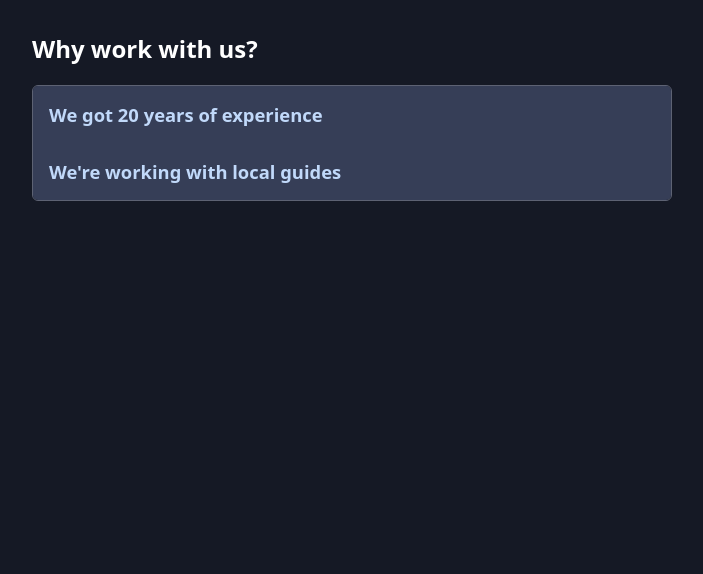
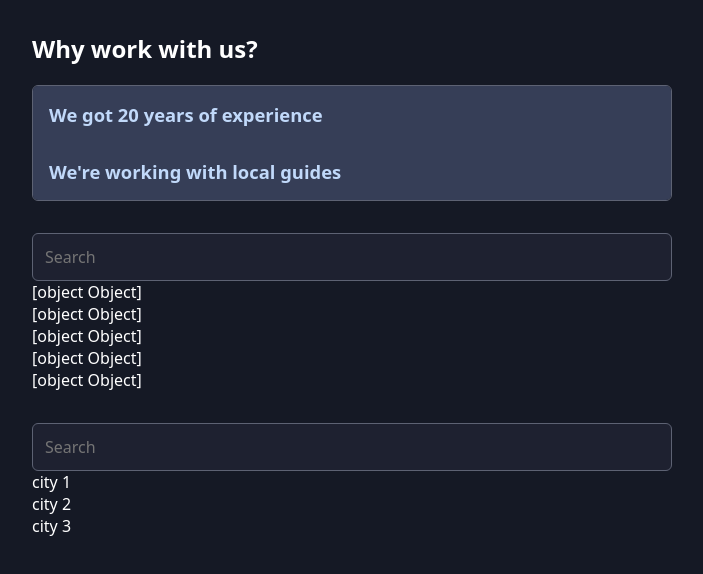
Before and after one commit to colson0x1/react-patterns, a React (Vite) app: page / in a window 1280 px wide. Shown: the top 574 px of the page, without its empty margins (288-991 px from the left). Built offline with nearby package versions, Linux system fonts and the light colour scheme.

Commit message:
render props pattern: searchable list

```diff
--- a/src/App.jsx
+++ b/src/App.jsx
@@ -23,7 +23,74 @@
  * Example: Accordion (Accordion & AccordionItem)
  */
 
+/* @ Render Props Pattern */
+/*
+ * The core idea behind this Render Props pattern is that, we pass a function
+ * as a value for the children prop or actually for any prop but it's most
+ * commonly done for the children prop.
+ * So the idea is that we have one component that defines some function,
+ * which important, must return something renderable. So a function in a
+ * component where that function in the component then returns something
+ * renderable and it's then this function which is passed as a value for
+ * the children prop.
+ * So between those component tags to another component i.e component two, and
+ * that component then returns the result of calling that received function
+ * which is why this function must return something renderable.
+ *
+ * Example:
+ * Reusable SearchableList Component, which should be a component
+ * that displays a search input field and contains the logic for searching
+ * through the items that are passed to that list.
+ * And the idea is that this component can be used on different kinds of data,
+ * and very important, that this component is all about containing that search
+ * logic, but not really about controlling how the items should be rendered.
+ * So we wanna build a component that contains a lot of logic, possibly
+ * also some complex logic, but that's not really involved too much with
+ * rendering the items that are searchable.
+ * And that's a usecase where render props can help us!
+ */
+
 import Accordion from './components/Accordion/Accordion';
+import SearchableList from './components/SearchableList/SearchableList';
+
+import savannaImg from './assets/african-savanna.jpg';
+import amazonImg from './assets/amazon-river.jpg';
+import caribbeanImg from './assets/caribbean-beach.jpg';
+import desertImg from './assets/desert-dunes.jpg';
+import forestImg from './assets/forest-waterfall.jpg';
+
+const PLACES = [
+  {
+    id: 'african-savanna',
+    image: savannaImg,
+    title: 'African Savanna',
+    description: 'Experience the beauty of nature.',
+  },
+  {
+    id: 'amazon-river',
+    image: amazonImg,
+    title: 'Amazon River',
+    description: 'Get to know the largest river in the world.',
+  },
+  {
+    id: 'caribbean-beach',
+    image: caribbeanImg,
+    title: 'Caribbean Beach',
+    description: 'Enjoy the sun and the beach.',
+  },
+  {
+    id: 'desert-dunes',
+    image: desertImg,
+    title: 'Desert Dunes',
+    description: 'Discover the desert life.',
+  },
+  {
+    id: 'forest-waterfall',
+    image: forestImg,
+    title: 'Forest Waterfall',
+    description: 'Listen to the sound of the water.',
+  },
+];
 
 function App() {
   return (
@@ -64,6 +131,9 @@ function App() {
             </Accordion.Content>
           </Accordion.Item>
         </Accordion>
+
+        <SearchableList items={PLACES} />
+        <SearchableList items={['city 1', 'city 2', 'city 3']} />
       </section>
     </main>
   );
--- /dev/null
+++ b/src/components/SearchableList/SearchableList.jsx
@@ -0,0 +1,12 @@
+export default function SearchableList({ items }) {
+  return (
+    <div className='searchable-list'>
+      <input type='search' placeholder='Search' />
+      <ul>
+        {items.map((item, index) => (
+          <li key={index}>{item.toString()}</li>
+        ))}
+      </ul>
+    </div>
+  );
+}
```
